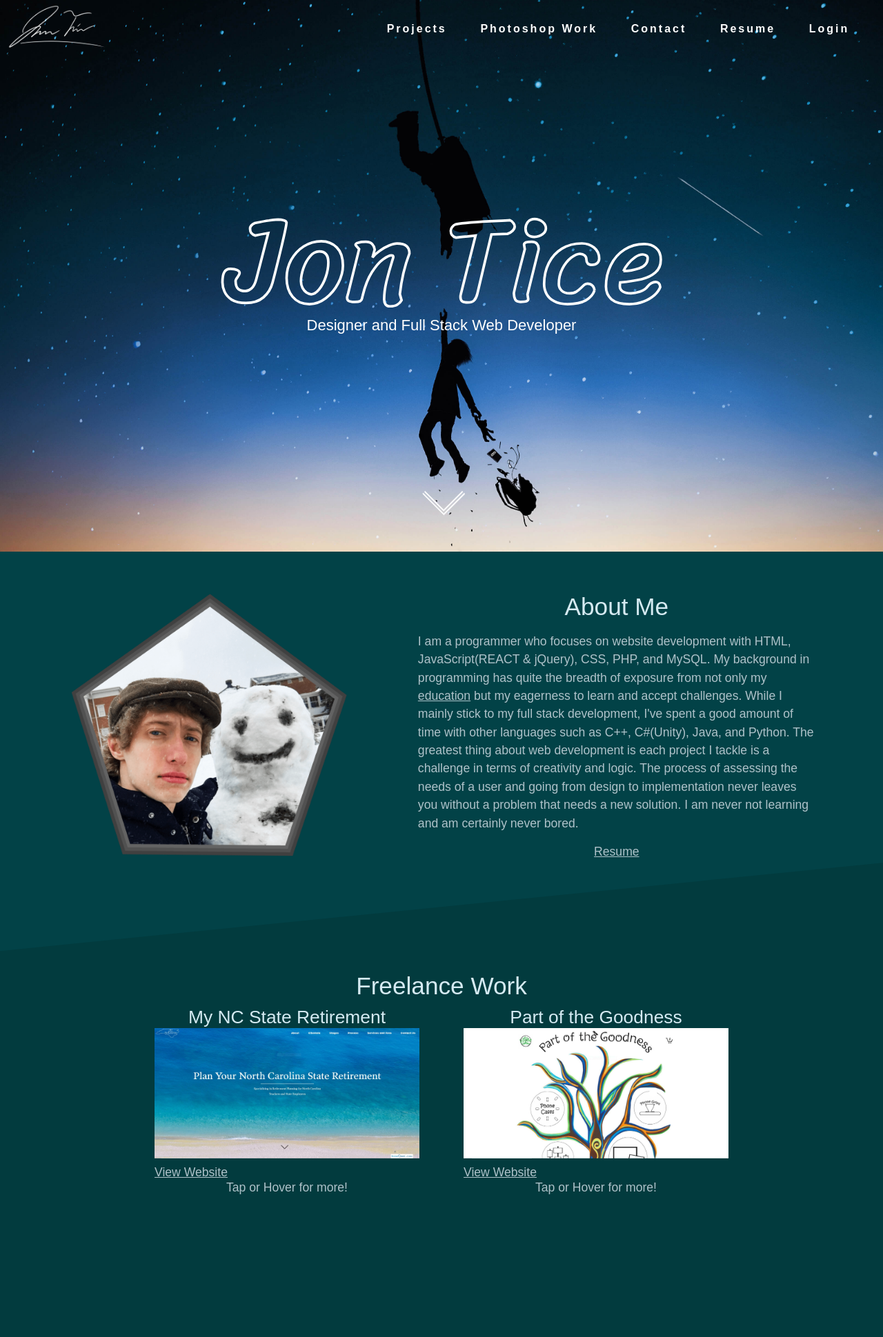
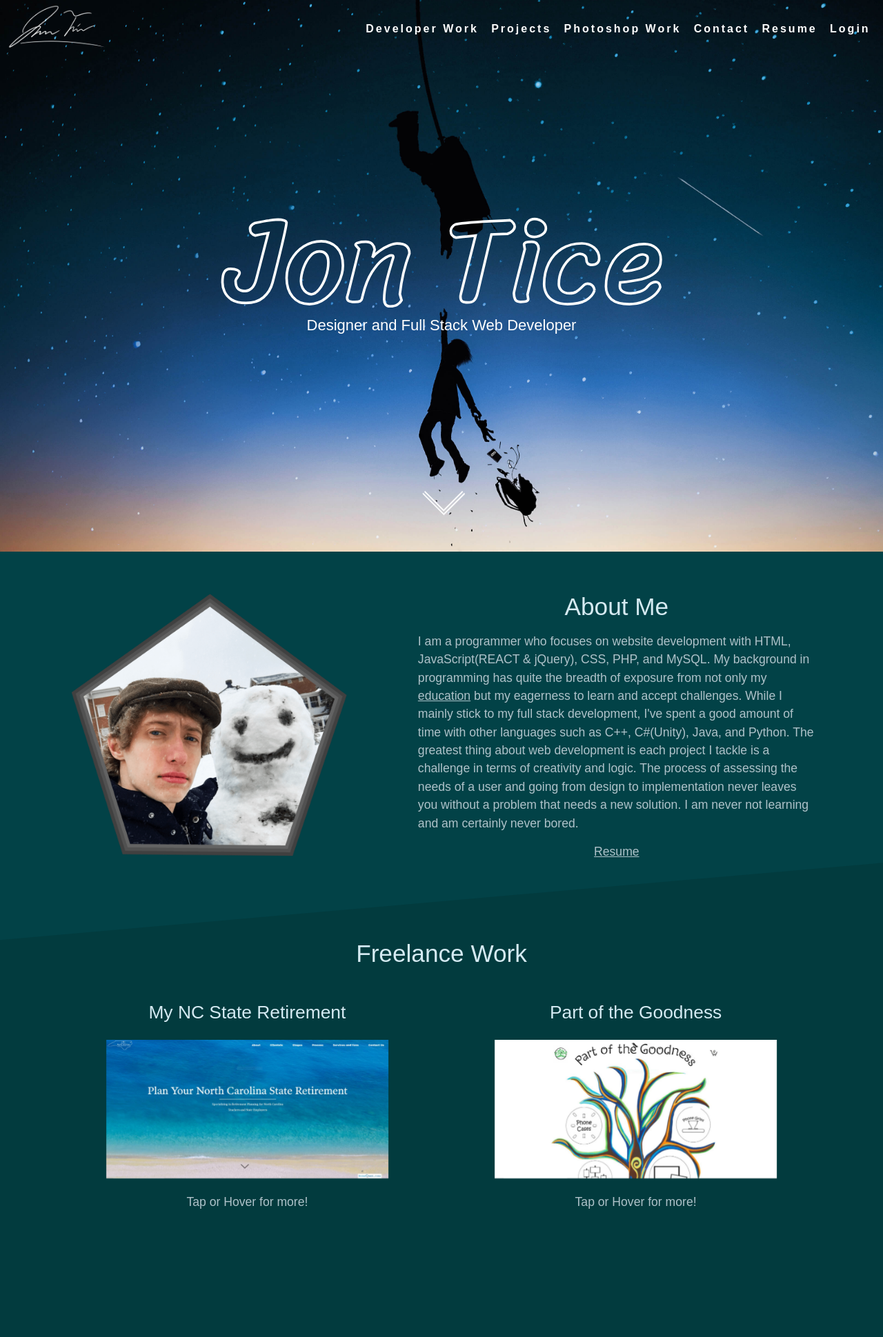
Before and after one commit to Chili718/mySite2.0, a PHP site: page / in a window 1280 px wide. Shown: the whole page at 69% size. After the commit the page ends 1753 px from the top, so only its background shows below. Run offline with PHP 8.4, Linux system fonts and the light colour scheme; some libraries are stand-ins or nearby versions.

Commit message:
Freelance Sections Additions and CSS changes
Additionally: clip path css changes and new nav bar link added probably will need to use js to achieve desired effect on the freelance section

```diff
--- a/css/index.css
+++ b/css/index.css
@@ -223,9 +223,9 @@ About Me Section
   align-items: center;
   justify-content: space-evenly;
   background-color: #024247;
-  clip-path: polygon(0 0, 100% 0, 100% calc(100% - 10vw), 0 100%);
-  margin-bottom: -10vw;
-  padding-bottom: 10vw;
+  clip-path: polygon(0 0, 100% 0, 100% calc(100% - 14vh), 0 100%);
+  margin-bottom: -14vh;
+  padding-bottom: 14vh;
 
 }
 
@@ -253,7 +253,7 @@ Freelance Work Section
 
 .freelanceWork{
 
-  padding-top: 10vw;
+  padding-top: 14vh;
   background-color: #023b3e;
   padding-bottom: calc(10vw + 4vh);
 
@@ -262,6 +262,8 @@ Freelance Work Section
 .worksContainer{
 
   display: flex;
+  justify-content: space-evenly;
+  width: 100%;
 
 }
 
@@ -270,20 +272,44 @@ Freelance Work Section
   display: flex;
   align-items: center;
   flex-direction: column;
+  padding-top: 5vh;
 
 }
 
-.workContainer:nth-child(odd){
+.container img{
 
-  padding-right: 5vw;
+  width: 32vw;
+  max-width: 600px;
+  min-width: 250px;
+  z-index: 3;
+  transition: 0.3s ease-in-out;
+}
+/*I want this to be used on mobile*/
+.container img:hover{
+
+  z-index: 2;
+  opacity: 0.5;
 
 }
 
-.workContainer img{
+.container{
 
-  width: 30vw;
-  max-width: 600px;
-  min-width: 250px;
+  display: flex;
+  align-items: center;
+  justify-content: center;
+  padding: 3vh 0px 3vh 0px;
+
+}
+
+.container a{
+  z-index: 2;
+  position: absolute;
+  font-size: 1rem;
+  color: white;
+  background-color: rgba(2, 59, 62, 1);
+  padding: 25px;
+  border-radius: 2em;
+  transition: 0.3s ease-in-out;
 
 }
 
@@ -300,10 +326,16 @@ Freelance Work Section
     flex-direction: column;
 
   }
-
+/*might use in the future*/
   .workContainer:nth-child(odd){
 
     padding-right: 0vw;
+
+  }
+
+  .container img{
+
+    width: 50vw;
 
   }
 
@@ -343,4 +375,11 @@ Freelance Work Section
     background-attachment: scroll;
   }
 
+  .container a:hover{
+
+    padding: 35px;
+    z-index: 4;
+
+  }
+
 }
--- a/css/nav.css
+++ b/css/nav.css
@@ -292,7 +292,7 @@ Burger
   .nav-links li{
 
     opacity: 0;
-    padding-bottom: 10vh
+    padding-bottom: 7vh
 
   }
 
--- a/index.php
+++ b/index.php
@@ -57,6 +57,7 @@
     <div class="navbar">
         <a class="imgLink" href="#home"><img class="nav-signature" src="images/logo.png"></a>
         <ul class="nav-links" id="check">
+          <li><a href="#work">Developer Work</a></li>
           <li><a href="#projects">Projects</a></li>
           <li><a href="view.php">Photoshop Work</a></li>
           <li><a href="#contact">Contact</a></li>
@@ -121,7 +122,7 @@
 
     <!-- ABOUT ME SECTION START-->
 
-    <section class="about">
+    <section class="about" id="about">
 
       <img class="myPicture" src="images/picofme.png">
 
@@ -143,7 +144,7 @@
 
     <!-- FREELANCE WORK SECTION START -->
 
-    <section class="freelanceWork">
+    <section class="freelanceWork" id="work">
 
       <h1>Freelance Work</h1>
 
@@ -153,9 +154,7 @@
           <h2>My NC State Retirement</h2>
           <div class="container">
             <img src="images/myNCS.jpg">
-            <div class="org">
-              <a href="https://myncsretirement.com/" target="_blank" rel="noopener noreferrer">View Website</a>
-            </div>
+            <a href="https://myncsretirement.com/" target="_blank" rel="noopener noreferrer">View Website</a>
            </div>
            <p>Tap or Hover for more!</p>
         </div>
@@ -164,9 +163,7 @@
           <h2>Part of the Goodness</h2>
           <div class="container">
             <img src="images/partofthegoodness.jpg">
-            <div class="org">
-              <a href="https://partofthegoodness.com/" target="_blank" rel="noopener noreferrer">View Website</a>
-            </div>
+            <a href="https://partofthegoodness.com/" target="_blank" rel="noopener noreferrer">View Website</a>
            </div>
            <p>Tap or Hover for more!</p>
         </div>
--- a/view.php
+++ b/view.php
@@ -41,6 +41,7 @@
     <div class="navbar">
         <a class="miglink" href="#home"><img class="nav-signature" src="images/logo.png"></a>
         <ul class="nav-links" id="check">
+          <li><a href="#work">Developer Work</a></li>
           <li><a href="#projects">Projects</a></li>
           <li><a href="view.php">Photoshop Work</a></li>
           <li><a href="#contact">Contact</a></li>
```
